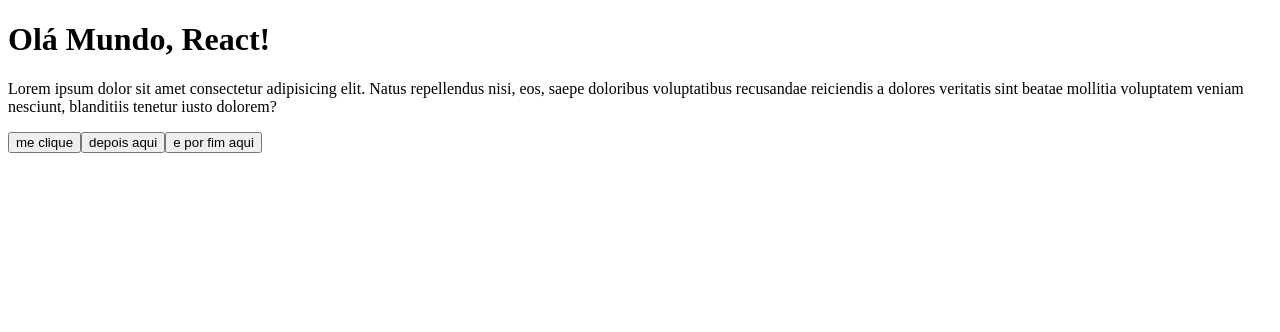
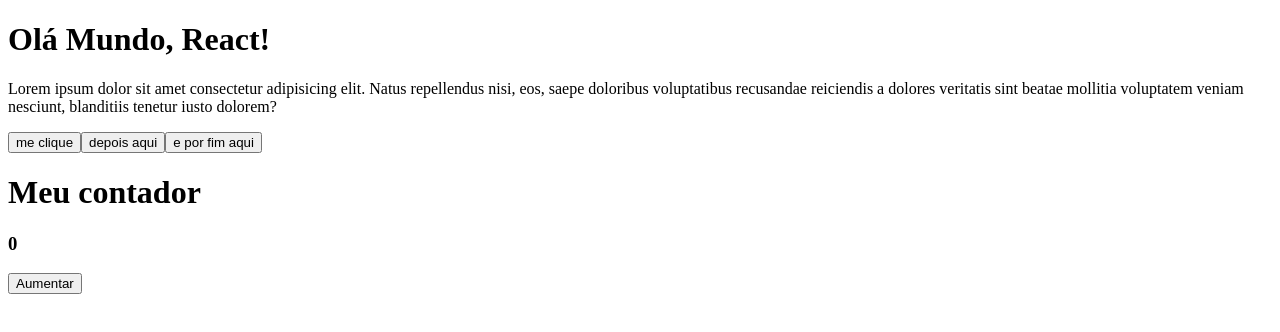
Before and after one commit to WashinRibeiro/curso-ada-tech-react, a React (Vite) app: page / in a window 1280 px wide. Shown: the top 332 px of the page. Built offline with nearby package versions, Linux system fonts and the light colour scheme.

Commit message:
feat: working with events and states

```diff
--- a/src/App.jsx
+++ b/src/App.jsx
@@ -1,5 +1,6 @@
 import MeuBotao from "./components/MeuBotao";
 import MeuComponente from "./components/MeuComponente";
+import MeuContador from "./components/MeuContador";
 
 function App() {
   return (
@@ -10,6 +11,8 @@
       <MeuBotao conteudo='me clique'/>
       <MeuBotao conteudo='depois aqui'/>
       <MeuBotao conteudo='e por fim aqui'/>
+
+      <MeuContador></MeuContador>
     </div>
   );
 }
--- a/src/components/MeuBotao.jsx
+++ b/src/components/MeuBotao.jsx
@@ -1,5 +1,6 @@
 export default function MeuBotao(props) {
   return (
+    // eslint-disable-next-line react/prop-types
     <button> { props.conteudo } </button>
   );
 }
--- /dev/null
+++ b/src/components/MeuContador.jsx
@@ -0,0 +1,18 @@
+import { useState } from "react";
+
+export default function MeuContador() {
+
+    const [cont, setCont] = useState(0)
+
+    function aumentar() {
+        setCont(cont + 1);
+    }
+
+  return (
+    <div>
+        <h1>Meu contador</h1>
+        <h3>{cont}</h3>
+        <button onClick={aumentar}>Aumentar</button>
+    </div>
+  );
+}
```
